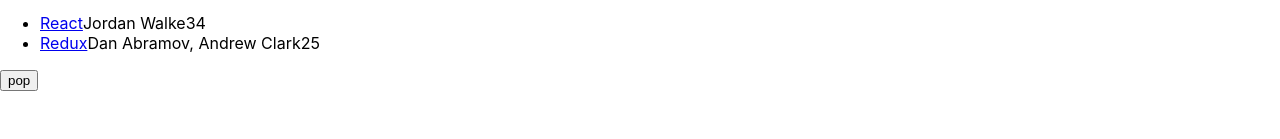
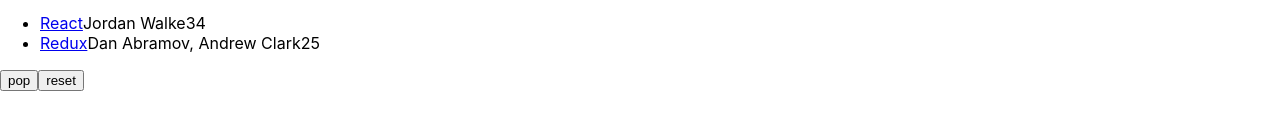
Before and after one commit to mridulgain/hacker-stories, a React (Create React App) app: page / in a window 1280 px wide. Shown: the part 161-300 px from the top of the page. Built offline with nearby package versions, Linux system fonts and the light colour scheme.

Commit message:
useState example 3: reset list items to original state

```diff
--- a/src/App.js
+++ b/src/App.js
@@ -31,6 +31,10 @@
     setStoryList(storyList.slice(0, -1));
   };
 
+  const resetList = () => {
+    setStoryList(stories)
+  };
+
   return (
     <div>
       <h1>My Hacker Stories</h1>
@@ -47,6 +51,9 @@
       <List list={storyList} />
       <button type="submit" onClick={removeItem}>
         pop
+      </button>
+      <button type="submit" onClick={resetList}>
+        reset
       </button>
     </div>
   );
```
